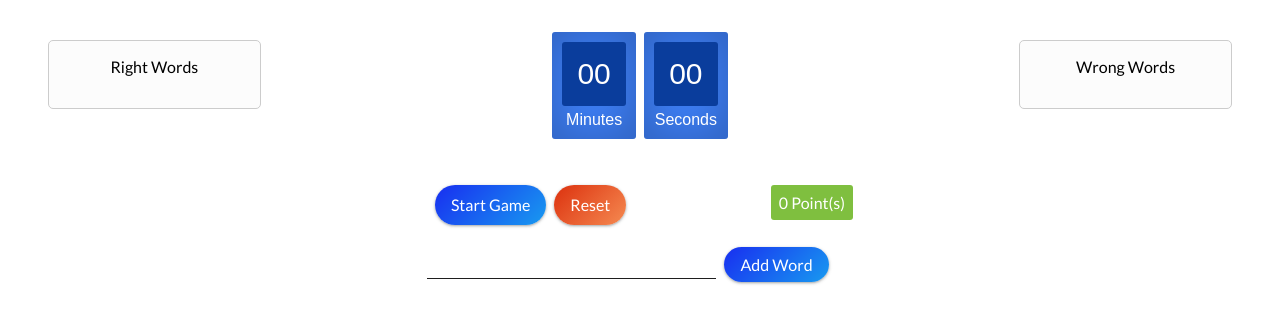
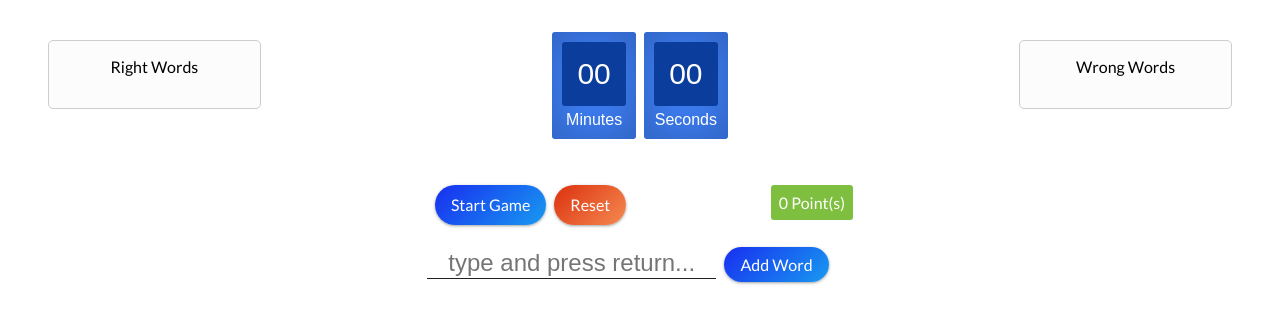
Before and after one commit to AnBera/BoggleGame, a website: page index.html in a window 1280 px wide. Drawn offline with Linux system fonts and the light colour scheme; no server answers.

Commit message:
readme updated and added placeholder

```diff
--- a/index.html
+++ b/index.html
@@ -39,7 +39,7 @@
             <div id="board">
             </div>
 
-            <input id='entered' class="word" type='text'>
+            <input id='entered' class="word" type='text' placeholder="type and press return...">
             <span id='add-word' class='btn-primary'>Add Word</span>
         </div>
         <div id="error-msg"></div>
```
Also changed, not shown: README.md.
